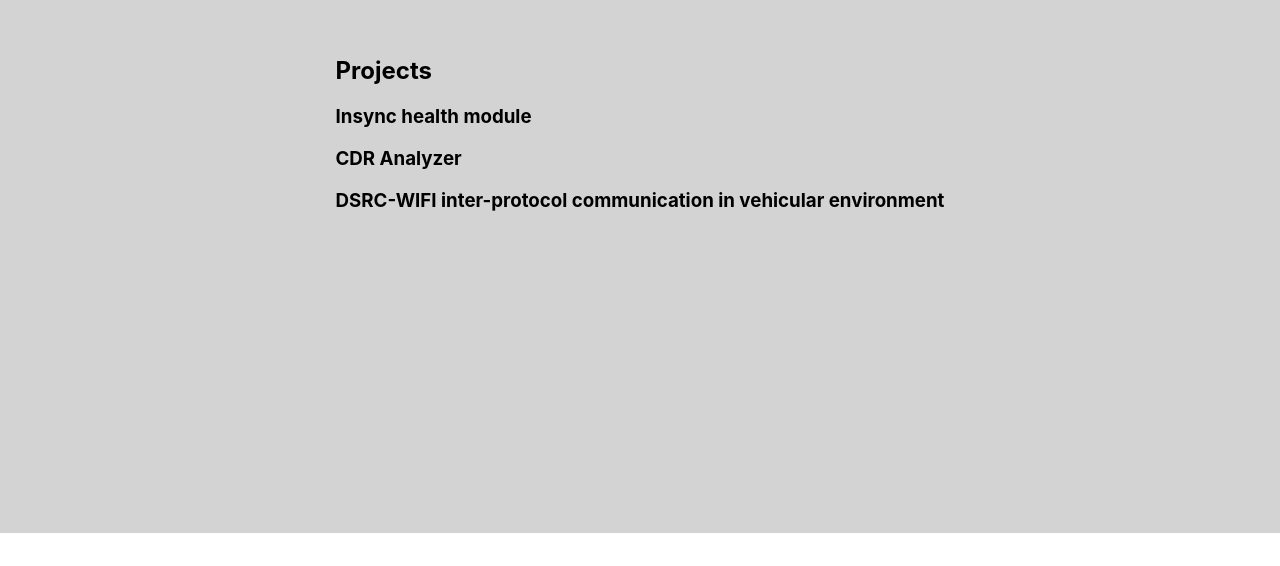
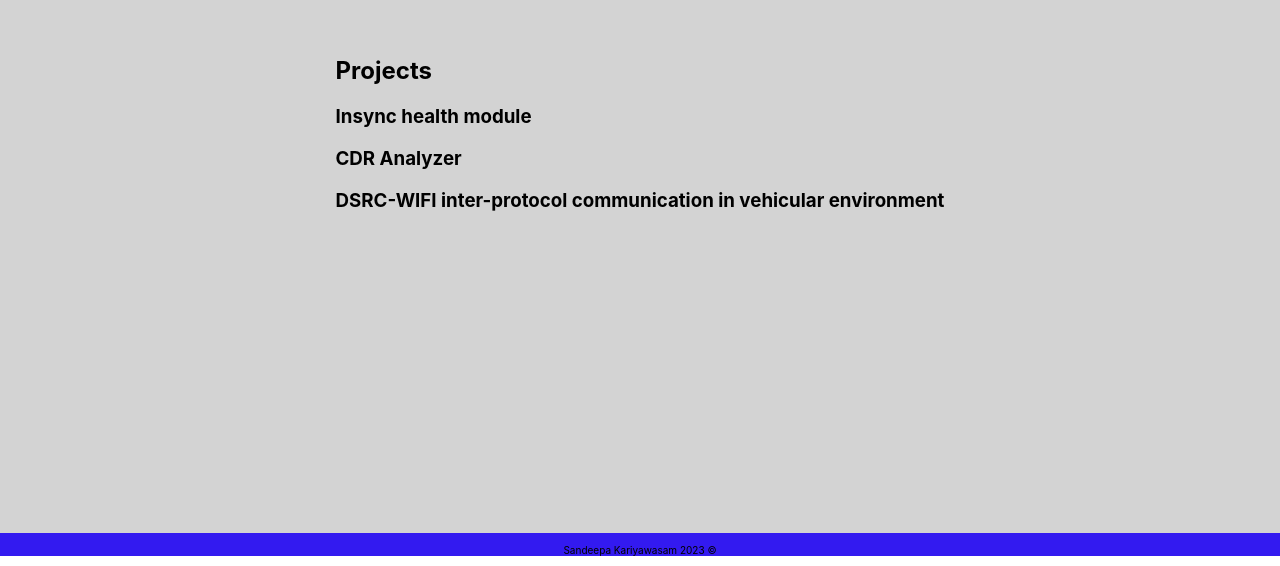
Before and after one commit to SandeepaDevin/SandeepaDevin.github.io, a React (Create React App) app: page /selfprojects in a window 1280 px wide. Shown: the part 408-974 px from the top of the page. Before the commit the page ends 941 px from the top, so only its background shows below. Built offline with nearby package versions, Linux system fonts and the light colour scheme.

Commit message:
added footer

```diff
--- a/src/App.css
+++ b/src/App.css
@@ -36,3 +36,14 @@
     transform: rotate(360deg);
   }
 }
+
+.footer {
+  background-color: #331af0;
+  border-top:1px solid #331af0;
+  position: relative;
+  width: 100%;
+  bottom: 0;
+  color: black;
+  font-size: 10px;
+  text-align: center;
+}
--- a/src/App.js
+++ b/src/App.js
@@ -6,6 +6,7 @@ import Education from './pages/Education';
 import SelfProjects from './pages/SelfProjects';
 import Navbar from './components/Navbar';
 import { BrowserRouter as Router, Routes, Route } from 'react-router-dom';
+import Footer from './Footer';
 
 function App() {
   return (
@@ -17,6 +18,7 @@ function App() {
         <Route path='/experience' element={<Experience /> } />
         <Route path='/selfprojects' element={<SelfProjects /> } />
       </Routes>
+      <Footer></Footer>
     </Router>
   );
 };
--- /dev/null
+++ b/src/Footer.js
@@ -0,0 +1,10 @@
+import React from 'react';
+
+const Footer = () => (
+  <footer className="footer">
+    <p> Sandeepa Kariyawasam 2023 © </p>
+
+  </footer>
+);
+
+export default Footer;
```
